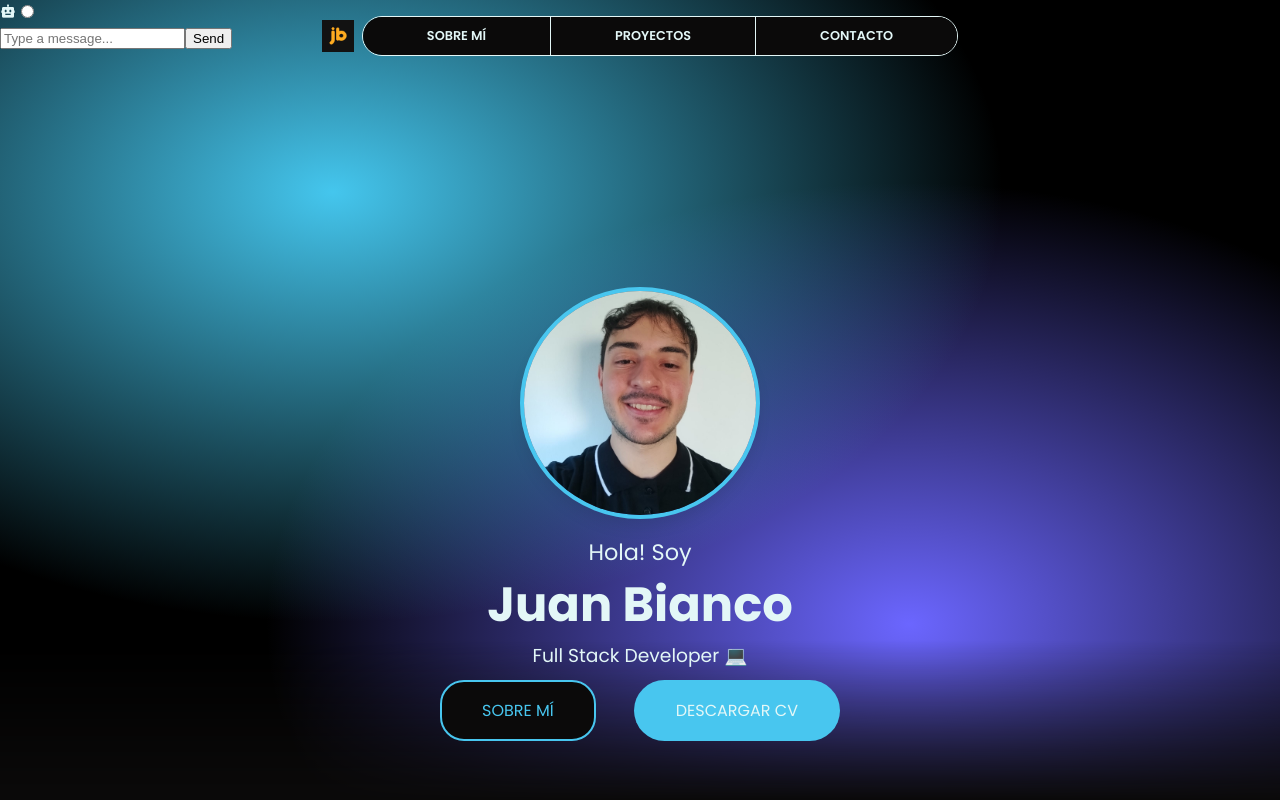
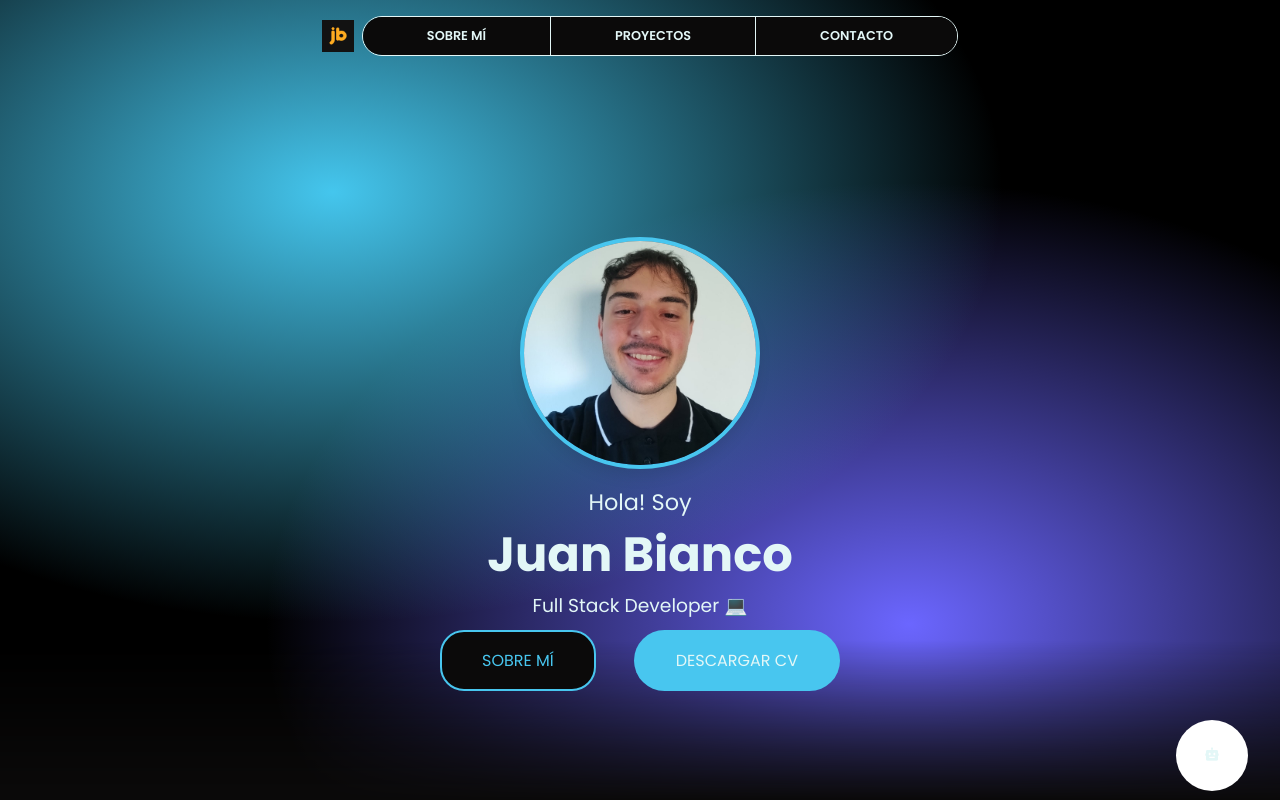
Before and after one commit to juanib12/portfolio, a React (Create React App) app: page / in a window 1280 px wide. Shown: the top 800 px of the page. Built offline with nearby package versions, Linux system fonts and the light colour scheme.

Commit message:
changes in ia

```diff
--- /dev/null
+++ b/src/components/QuotesBox.css
@@ -0,0 +1,31 @@
+
+.quotes-container {
+    position: fixed;
+    bottom: 0;
+    right: 0;
+    margin: 2em;
+}
+
+.quotes-container label {
+    padding: 1.5em 1.75em;
+    background-color: #fff;
+    border-radius: 50%;
+}
+
+input#btn-bot {
+    display: none;
+}
+
+input#btn-bot + article {
+    display: none;
+}
+
+input#btn-bot:checked + article {
+    display: flex;
+}
+
+.quotes-box {
+    align-items: center;
+    width: 100%;
+    padding: 2em;
+}
--- a/src/components/QuotesBox.js
+++ b/src/components/QuotesBox.js
@@ -1,4 +1,5 @@
 import { useEffect, useState, useRef } from "react"
+import './QuotesBox.css';
 import axios from 'axios';
 
 const QuotesBox = () => {
@@ -54,12 +55,12 @@ const QuotesBox = () => {
         }
       };
     return (
-      <div className="chat-container">
+      <div className="quotes-container">
         <label htmlFor='btn-bot'>
           <i className='bx bxs-bot'></i>
         </label>
-        <input type='radio' id='btn-bot' name='btn-bot'/>
-        <article>
+        <input type='checkbox' id='btn-bot' name='btn-bot'/>
+        <article className="quotes-box">
           <div className="messages-container">
               {messages.map((message, index) => (
               <p key={index} className={`message ${message.role}`}>
```
